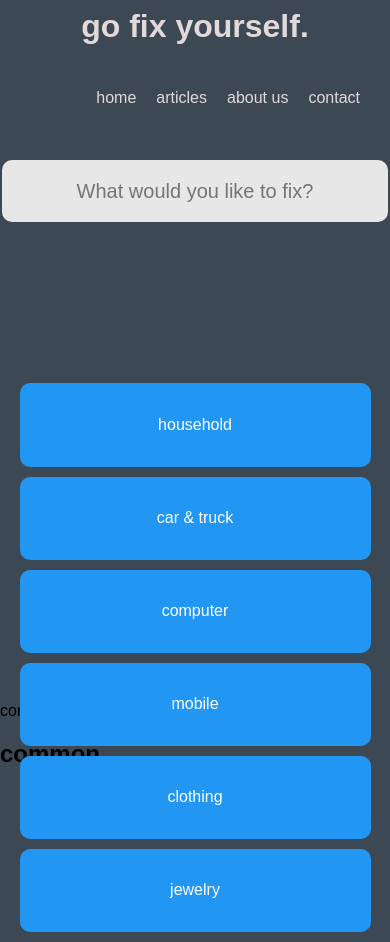
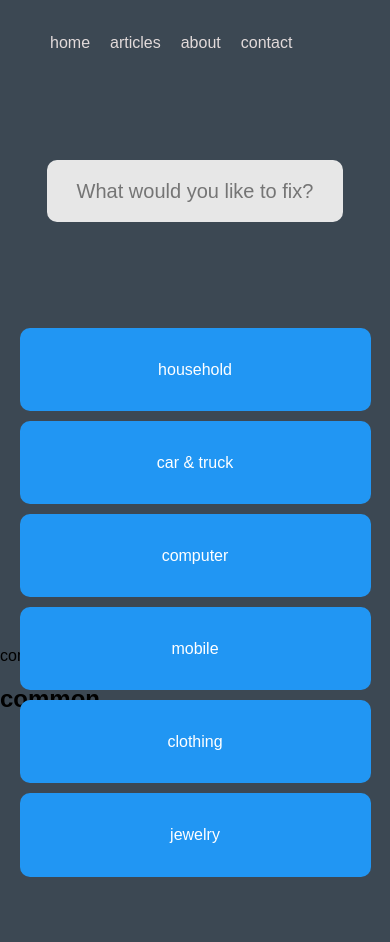
Before and after one commit to iflyimpilot/UX_UI-Lab, a plain HTML site: page index.html in a window 390 px wide. After the commit the page ends 887 px from the top, so only its background shows below. Drawn offline with Linux system fonts and the light colour scheme.

Commit message:
fine tuned index and styles

```diff
--- a/css/styles.css
+++ b/css/styles.css
@@ -10,10 +10,10 @@ body {
 }
 
 #title {
-  text-align: center;
+  /* text-align: center; */
   color: rgb(226, 218, 218);
   width: 100%;
-  height: 50px;
+  height: 25px;
   margin-top: 0;
   padding-top: 0;
 }
@@ -22,6 +22,16 @@ ul {
   list-style: none;
   display: flex;
   justify-content: flex-end;
+}
+
+ul li {
+  padding: 10px;
+}
+
+header {
+  display: flex;
+  justify-content: space-between;
+  align-items: center;
 }
 
 li {
@@ -35,7 +45,7 @@ li {
 }
 
 input {
-  width: 98%;
+  width: 75%;
   height: 60px;
   position: absolute;
   top: 160px;
@@ -84,6 +94,7 @@ form.searchbox input[type="text"] {
 
 li:hover {
   color: rgb(235, 108, 35);
+  text-decoration: underline;
 }
 
 .tiles:hover {
@@ -135,6 +146,25 @@ li:hover {
     align-items: center;
     font-size: 1em;
   }
+
+  ul {
+    list-style: none;
+    display: flex;
+    justify-content: center;
+  }
+
+  #title {
+    display: none;
+  }
+
+  #title-logo {
+    text-align: center;
+    color: rgb(226, 218, 218);
+    width: 100%;
+    height: 50px;
+    margin-top: 0;
+    padding-top: 0;
+  }
 }
 
 /*
--- a/index.html
+++ b/index.html
@@ -13,13 +13,13 @@
   </head>
   <body>
     <header>
-      <!-- <div class="title">TITLE</div> -->
       <h1 id="title">go fix yourself.</h1>
+
       <nav>
         <ul>
           <li>home</li>
           <li>articles</li>
-          <li>about us</li>
+          <li>about</li>
           <li>contact</li>
           <li></li>
         </ul>
```
